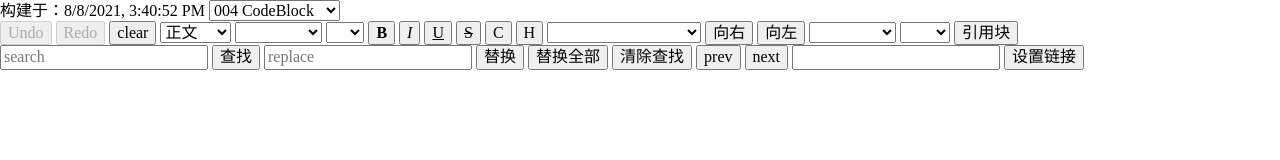
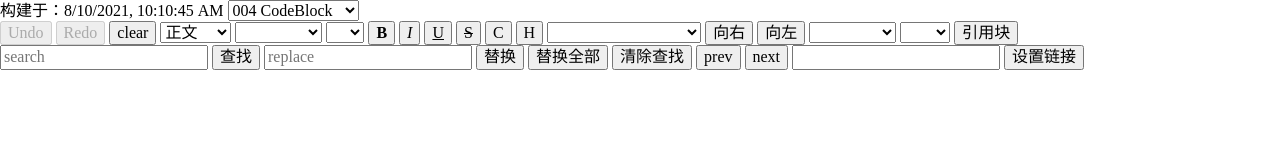
Before and after one commit to SilentTiger/pit, a plain HTML site: page index.html in a window 1280 px wide. Drawn offline with Linux system fonts and the light colour scheme; no server answers.

Commit message:
Deploying to gh-pages from @ SilentTiger/pit@c0c2d2d0614916bb4d606fb1ace87ebb942fdaec 🚀

```diff
--- a/index.html
+++ b/index.html
@@ -1 +1 @@
-<!doctype html><html lang=""><head><meta charset="utf-8"><meta content="ie=edge" http-equiv="x-ua-compatible"><link rel="shortcut icon" href="#"/><title>P I T</title><script defer="defer" src="app.bundle.js"></script><script defer="defer" src="normalize.bundle.js"></script><script defer="defer" src="style.bundle.js"></script></head><body><div id="tools"><span>构建于：8/8/2021, 3:40:52 PM</span> <select name="fileName" id="selFileName"><option value="004">004 CodeBlock</option><option value="005">005 Table</option><option value="006">006 百万汉字</option><option value="008">008 各种格式</option><option value="009">009 列表</option><option value="010">010 500+ 图片</option><option value="011">011 百万字符</option><option value="012">012 千万字符</option><option value="013">013 千万汉字</option><option value="014">014 两千万汉字</option></select><div id="toolbar"></div></div><div id="divEditor"></div></body></html>
+<!doctype html><html lang=""><head><meta charset="utf-8"><meta content="ie=edge" http-equiv="x-ua-compatible"><link rel="shortcut icon" href="#"/><title>P I T</title><script defer="defer" src="app.bundle.js"></script><script defer="defer" src="normalize.bundle.js"></script><script defer="defer" src="style.bundle.js"></script></head><body><div id="tools"><span>构建于：8/10/2021, 10:10:45 AM</span> <select name="fileName" id="selFileName"><option value="004">004 CodeBlock</option><option value="005">005 Table</option><option value="006">006 百万汉字</option><option value="008">008 各种格式</option><option value="009">009 列表</option><option value="010">010 500+ 图片</option><option value="011">011 百万字符</option><option value="012">012 千万字符</option><option value="013">013 千万汉字</option><option value="014">014 两千万汉字</option></select><div id="toolbar"></div></div><div id="divEditor"></div></body></html>
```
